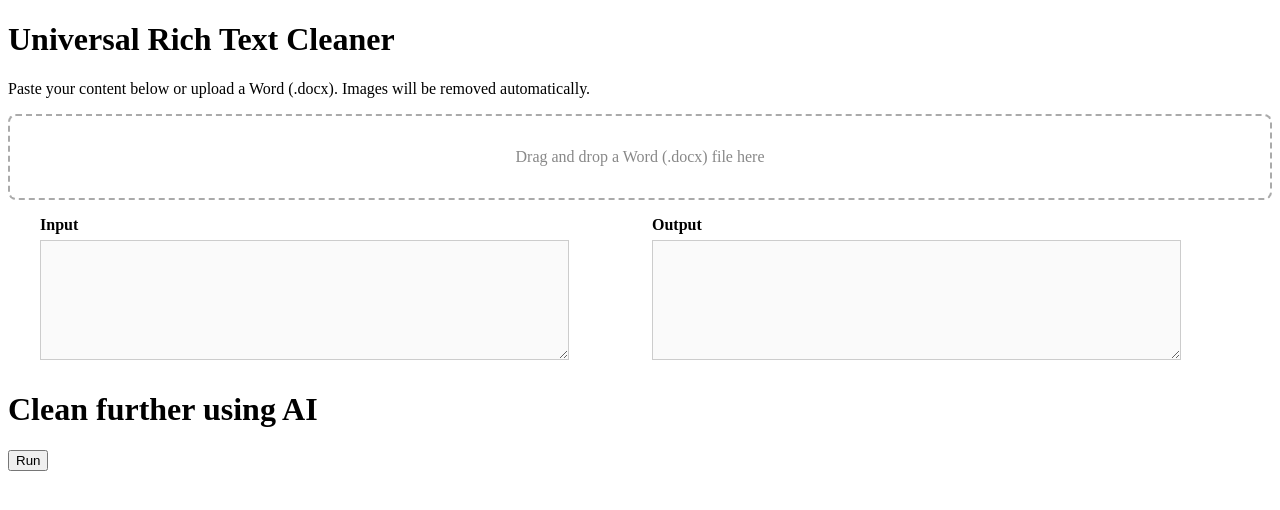
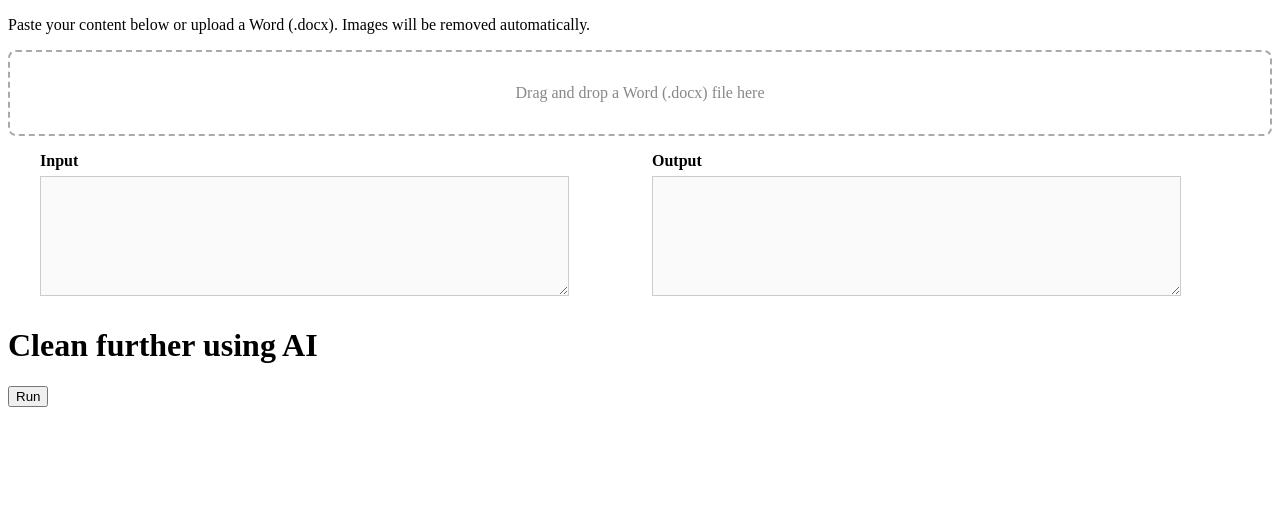
Before and after one commit to pravda23/stylestripper, a plain HTML site: page index.html in a window 1280 px wide. Drawn offline with nearby package versions, Linux system fonts and the light colour scheme.

Commit message:
renamed again

```diff
--- a/index.html
+++ b/index.html
@@ -9,7 +9,6 @@
     <script src="https://unpkg.com/mammoth@1.7.0/mammoth.browser.min.js"></script>
   </head>
   <body>
-    <h1>Universal Rich Text Cleaner</h1>
     <p>
       Paste your content below or upload a Word (.docx). Images will be removed
       automatically.
```
